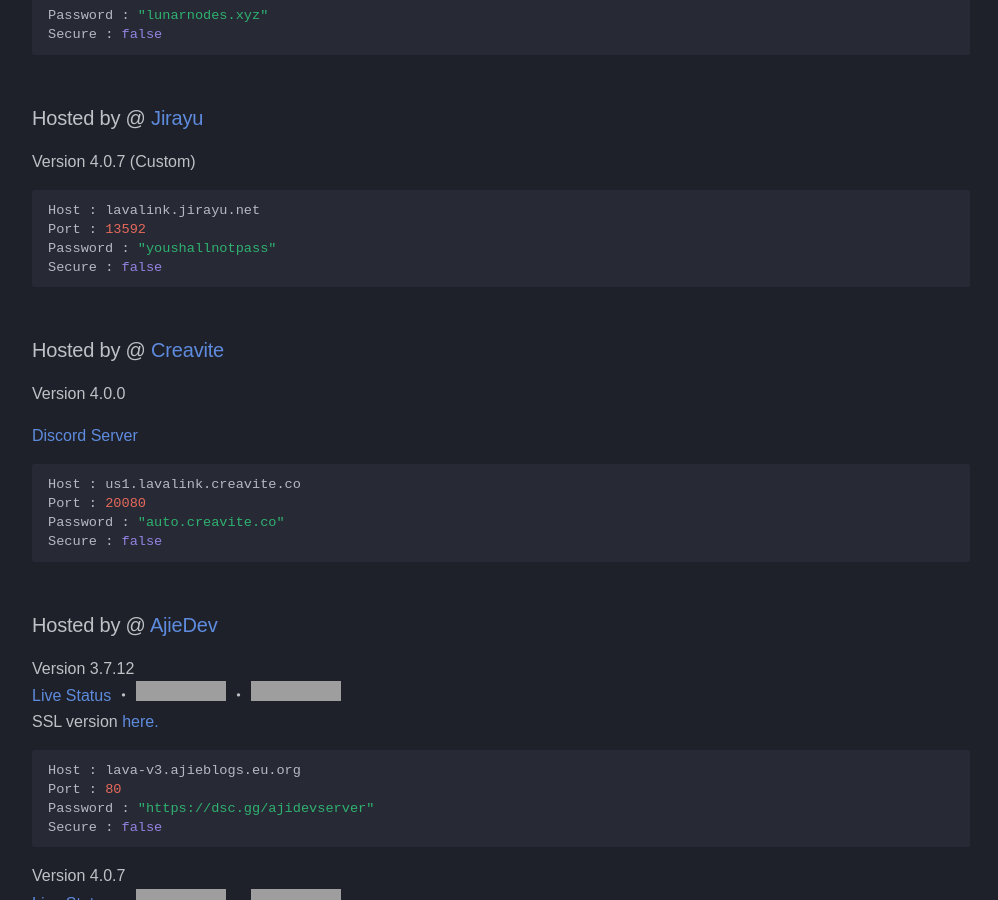
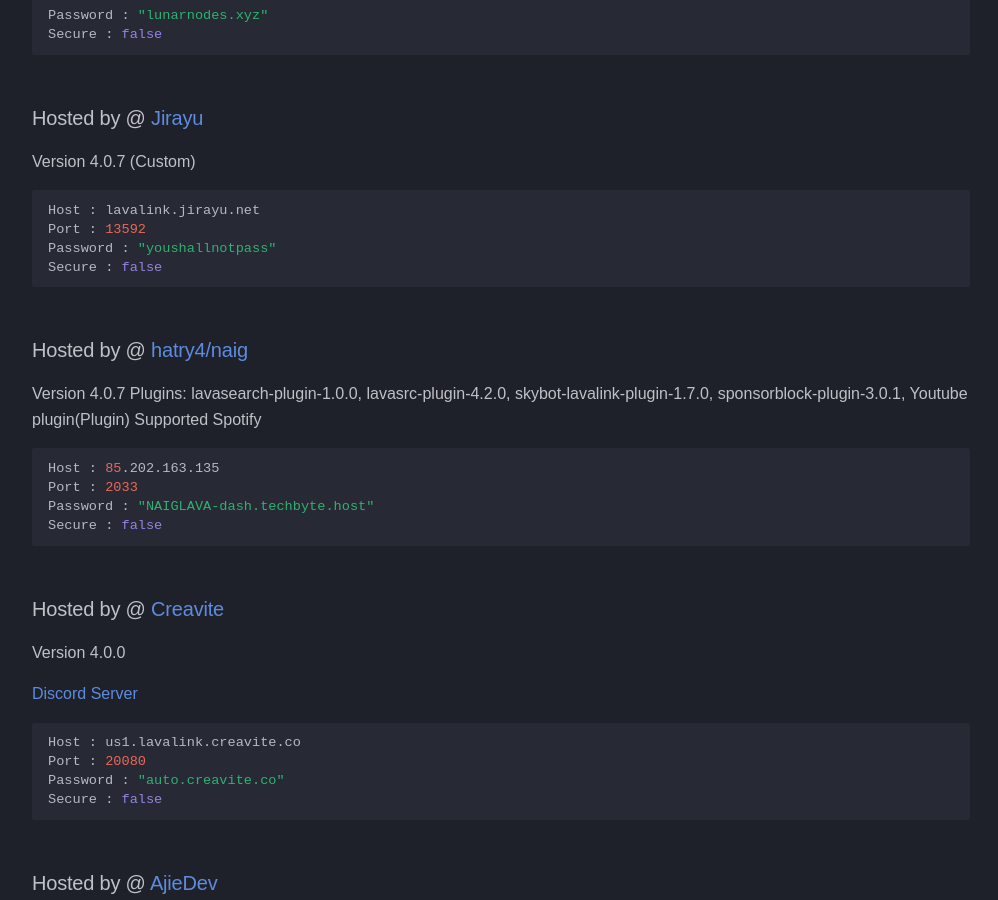
Before and after one commit to DarrenOfficial/lavalink-list, an MkDocs documentation site: the page built from docs/NoSSL/lavalink-without-ssl.md, in a window 1280 px wide and 900 px high, scrolled down 1268 px. Shown: the whole window, without its empty margins (14-1012 px from the left). Built offline with MkDocs 1.6.1 and Material for MkDocs 9.7.7, drawn with Linux system fonts in a browser that asks for light colours; some web fonts are replaced; comment, search, counter and statistics services are not loaded; a style sheet for code colours, icons or effects is not loaded; some of the changed text lies outside the part shown; grey boxes are pictures that could not be loaded.

Commit message:
New lavalink using v4 (#537)
* Update lavalink-without-ssl.md

* Update lavalink-without-ssl.md

hatry4 lavalink

* Update lavalink-without-ssl.md

removed the dead lavalink

* Update lavalink-without-ssl.md

Change password

````diff
--- a/docs/NoSSL/lavalink-without-ssl.md
+++ b/docs/NoSSL/lavalink-without-ssl.md
@@ -68,6 +68,15 @@ Version 4.0.7 (Custom)
 Host : lavalink.jirayu.net
 Port : 13592
 Password : "youshallnotpass"
+Secure : false
+```
+
+### Hosted by @ [hatry4/naig](https://hatry4.github.io/)
+Version 4.0.7 Plugins: lavasearch-plugin-1.0.0, lavasrc-plugin-4.2.0, skybot-lavalink-plugin-1.7.0, sponsorblock-plugin-3.0.1, Youtube plugin(Plugin) Supported Spotify
+```bash
+Host : 85.202.163.135
+Port : 2033
+Password : "NAIGLAVA-dash.techbyte.host"
 Secure : false
 ```
 
````
